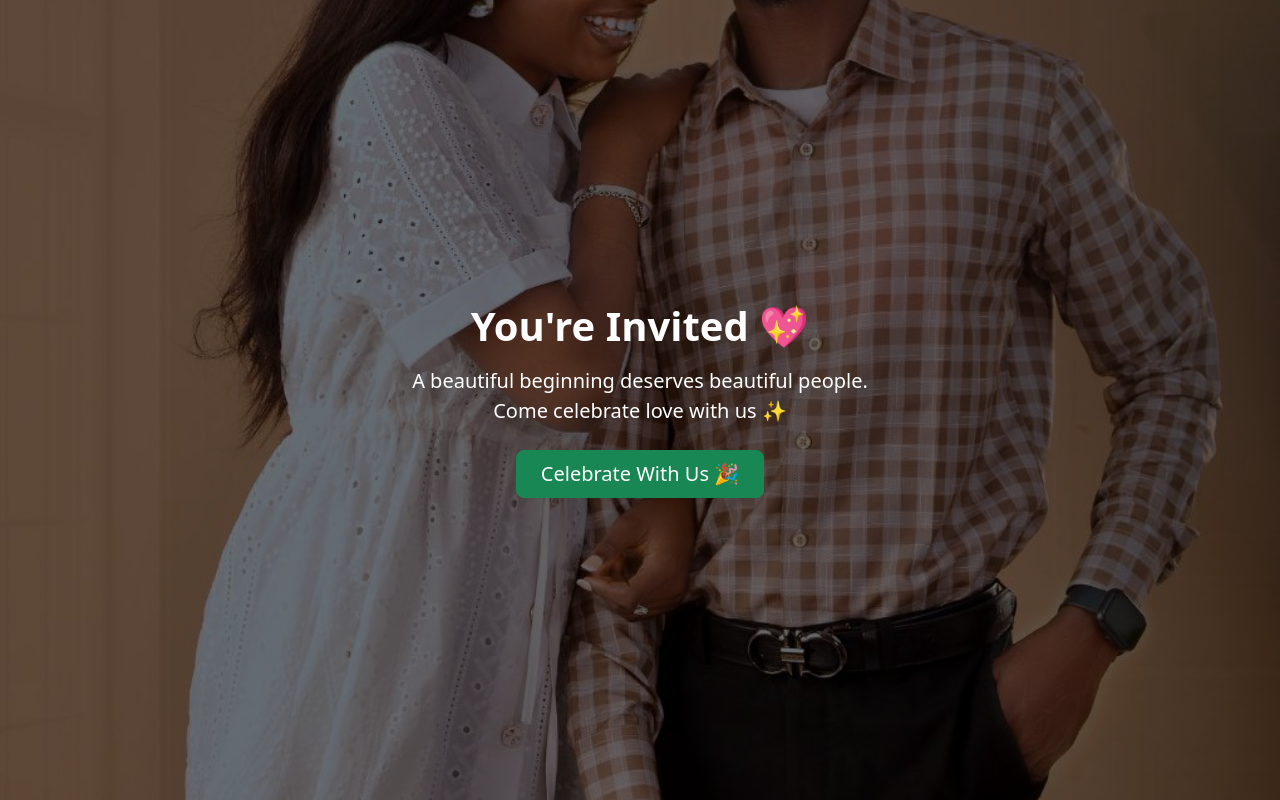
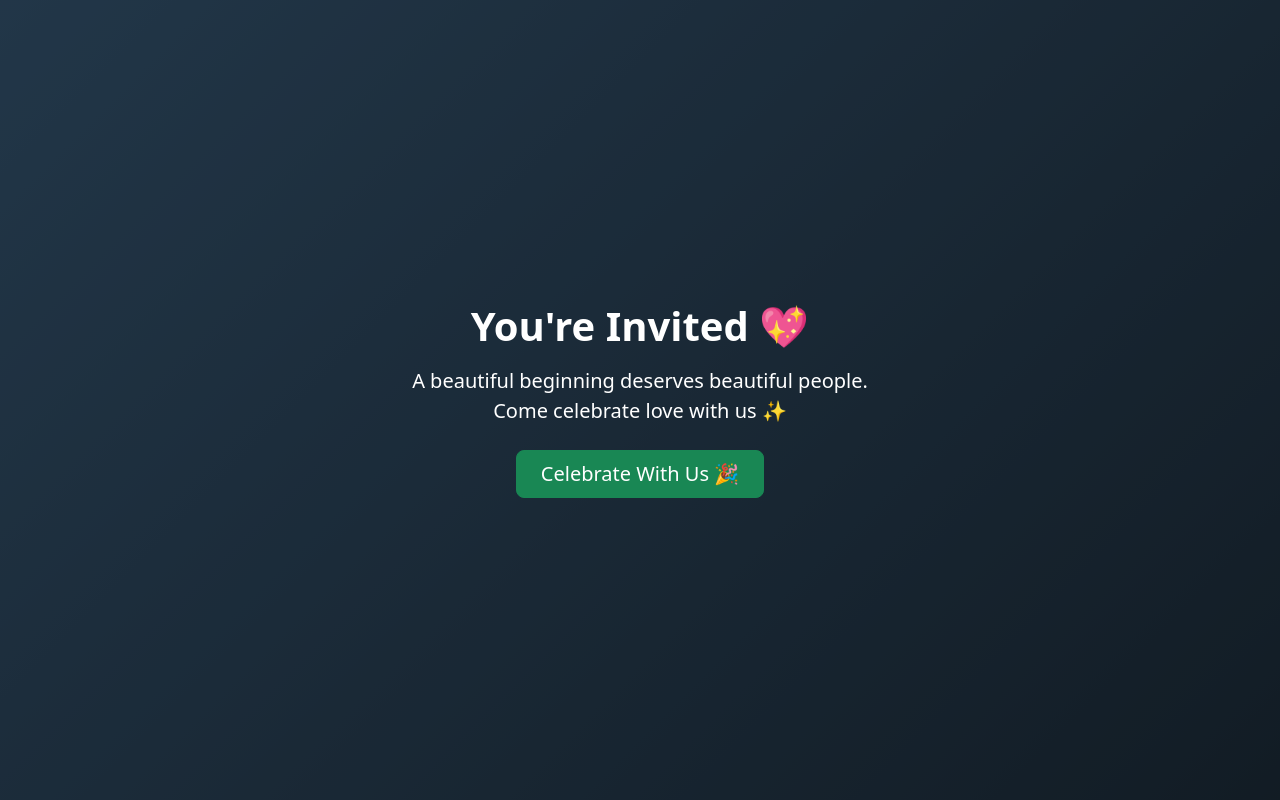
Before and after one commit to Obasolomoni/Kolade-IV, a React (Vite) app in the folder marriage-invite/: page / in a window 1280 px wide. Built offline with nearby package versions, Linux system fonts and the light colour scheme.

Commit message:
Fixed images width and height

```diff
--- a/marriage-invite/src/App.jsx
+++ b/marriage-invite/src/App.jsx
@@ -55,8 +55,8 @@ export default function App() {
           backgroundSize: "cover",
           backgroundPosition: "center",
           position: "fixed",
-          width: "100%",
-          height: "100vh",
+          maxWidth: "100%",
+          height: "auto",
           top: 0,
           left: 0,
           zIndex: -2,
```
